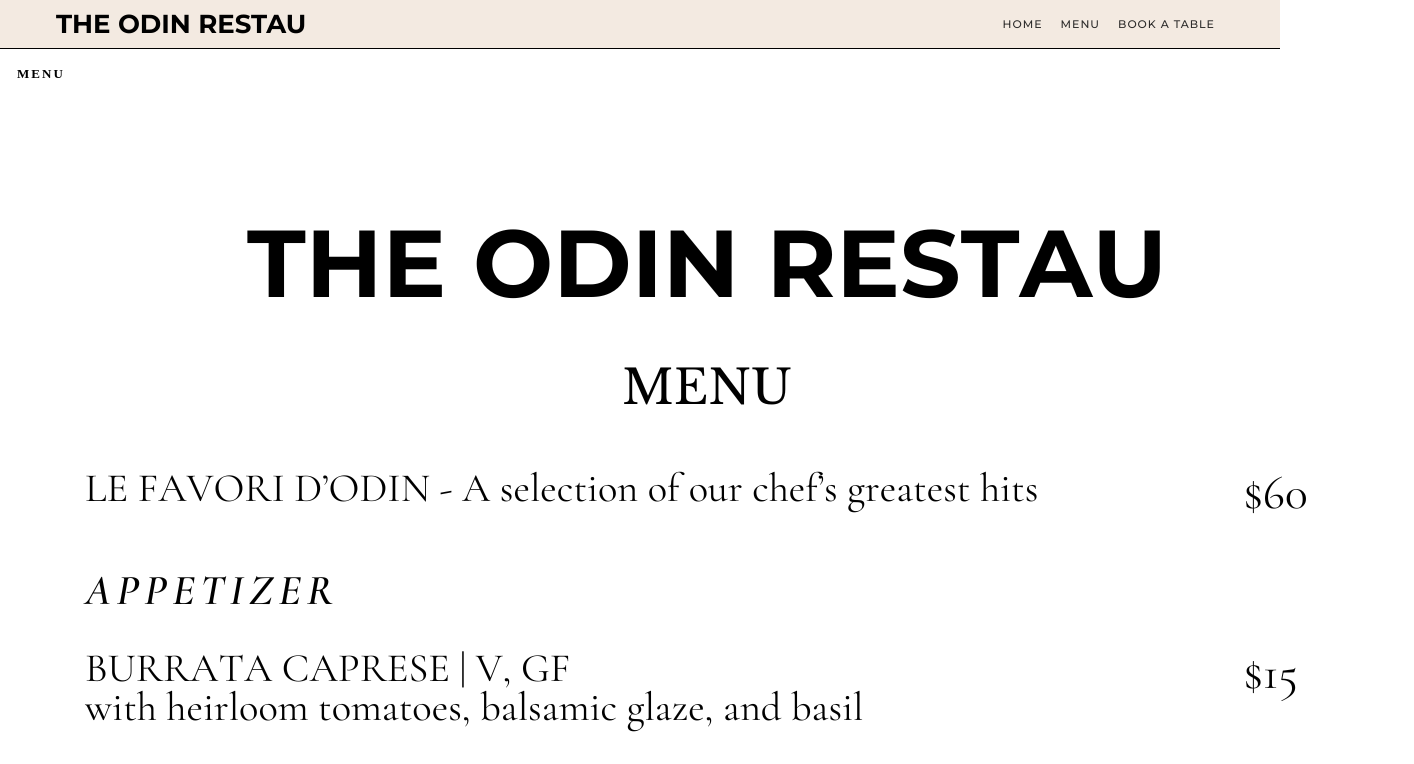
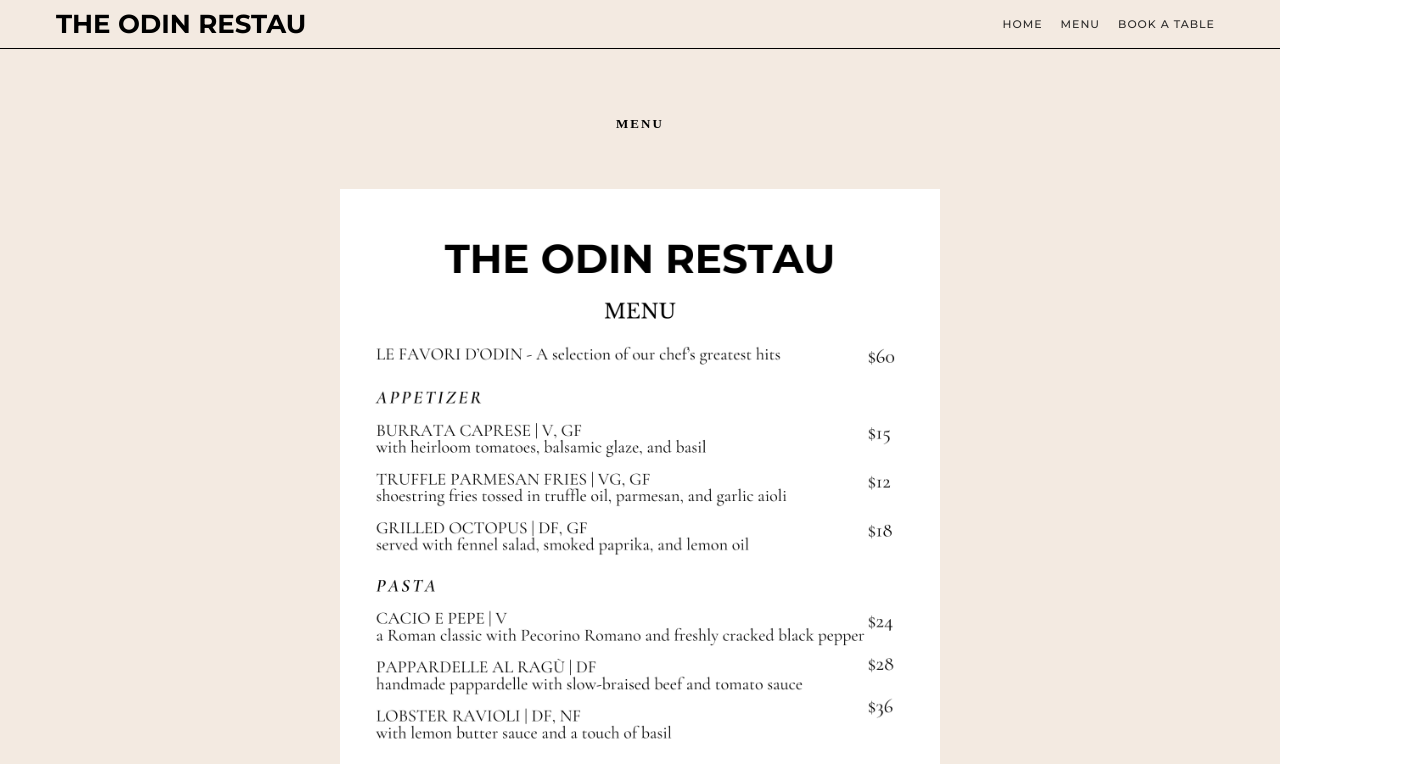
Before and after one commit to mrynp/restaurant-page, a website built with webpack: page src/index.html in a window 1280 px wide. Shown: the top 764 px of the page, 1414 px wide, since content can reach past the window. Built offline with nearby package versions, Linux system fonts and the light colour scheme; a web font is replaced by a local one.

Commit message:
style: add styling for menu page

```diff
--- a/src/styles.css
+++ b/src/styles.css
@@ -476,3 +476,17 @@ footer img {
   padding: 0;
   margin: 0;
 }
+
+.menu {
+  display: flex;
+  flex-direction: column;
+  background-color: #f3eae1;
+  justify-content: center;
+  align-items: center;
+  padding: 50px;
+}
+
+.menu img {
+  width: 600px;
+  margin: 40px;
+}
```
